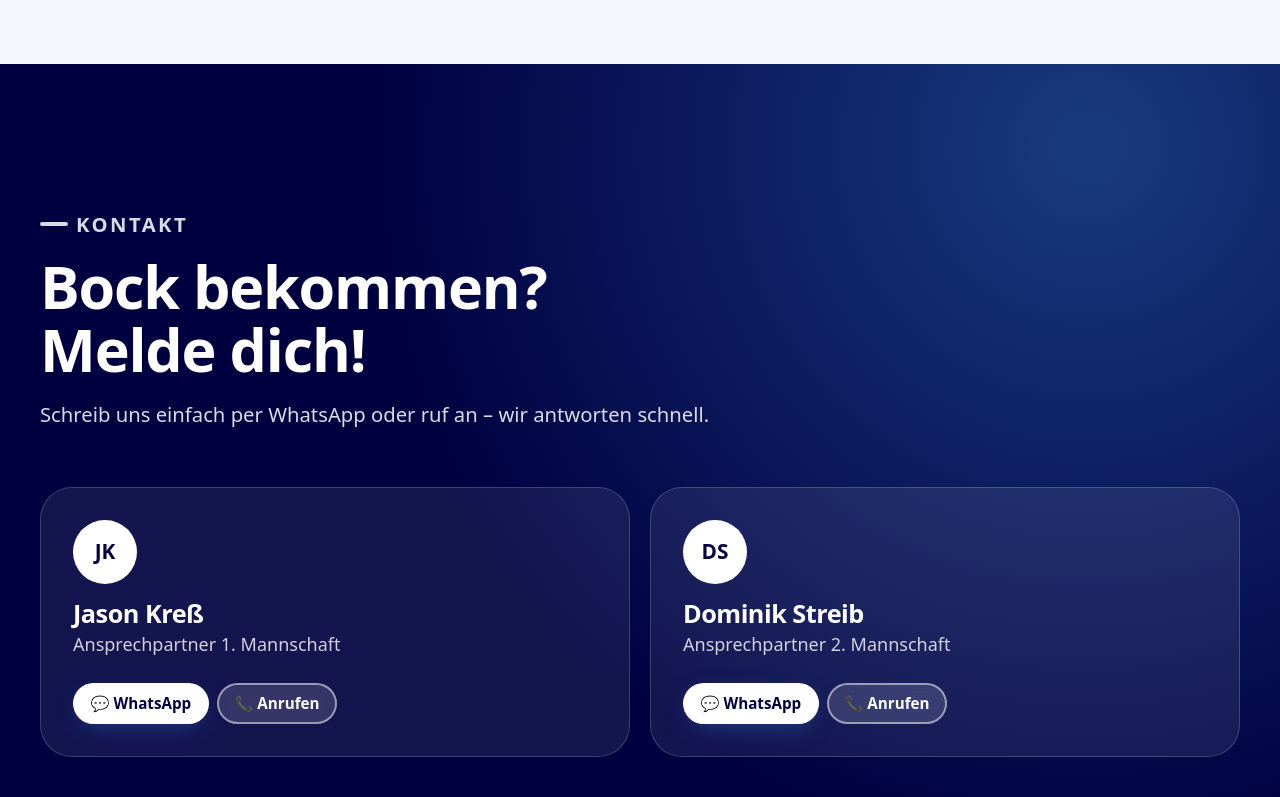
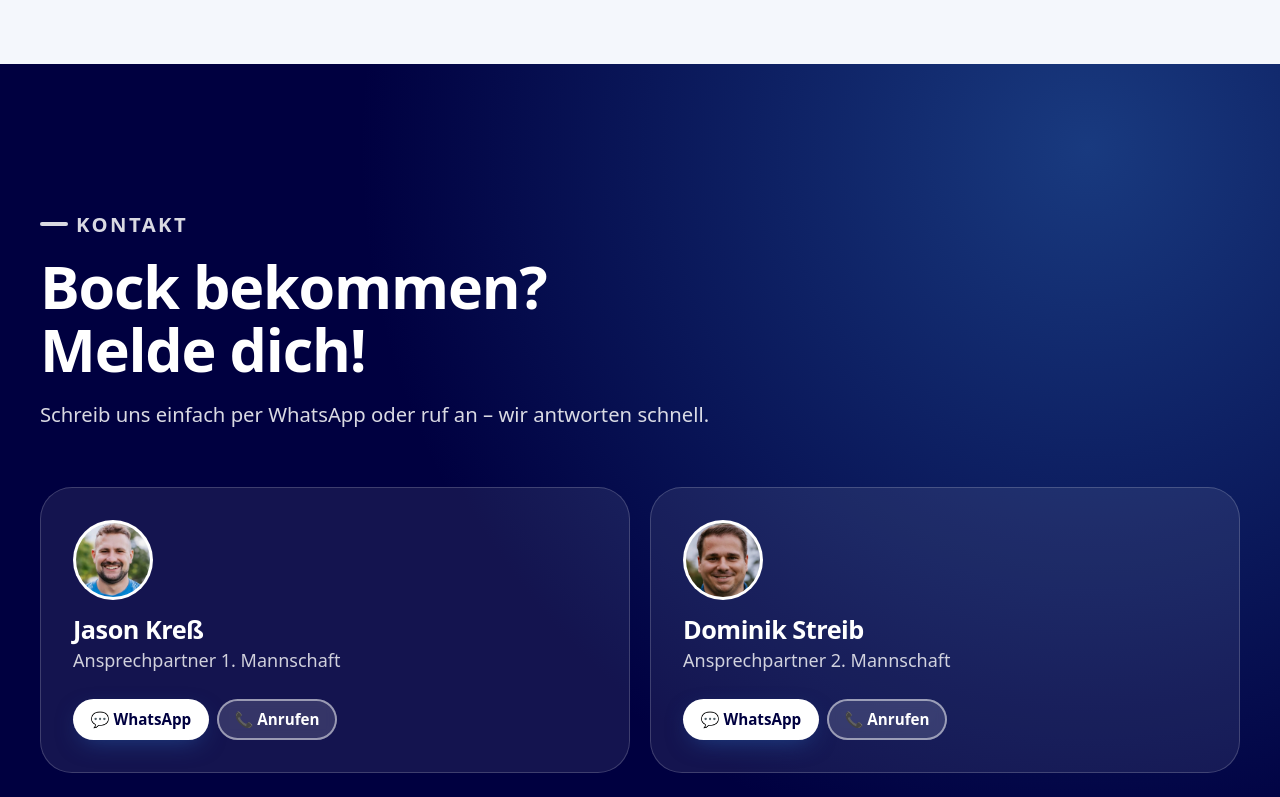
Before and after one commit to pneuberger/tsv-steinsfurt-portfolio, an Astro site: page / in a window 1280 px wide. Shown: the part 8638-9435 px from the top of the page. Built offline with nearby package versions, Linux system fonts and the light colour scheme; Astro itself is replaced by a stand-in of ours.

Commit message:
Add player portraits to testimonials and contact cards
Square head crops (400px, metadata stripped) for Jan Schumacher,
Jonas Richter, Dominik Streib, Dale Werner and Jason Kreß.
Initials remain the fallback when no image is set.

Co-Authored-By: Claude Opus 5.5 <noreply@anthropic.com>

```diff
--- a/src/components/sections/Contact.astro
+++ b/src/components/sections/Contact.astro
@@ -1,4 +1,6 @@
 ---
+import { Image } from 'astro:assets';
+import { img } from '../../lib/images';
 import type { Dictionary } from '../../i18n';
 
 interface Props {
@@ -20,9 +22,13 @@ const digits = (phone: string) => phone.replace(/[^\d+]/g, '');
       {
         t.contact.people.map((p) => (
           <li class="person reveal">
-            <div class="avatar" aria-hidden="true">
-              {p.name.split(' ').map((w) => w[0]).join('').slice(0, 2)}
-            </div>
+            {p.image ? (
+              <Image class="avatar photo" src={img(p.image)} alt={p.name} width={128} height={128} />
+            ) : (
+              <div class="avatar" aria-hidden="true">
+                {p.name.split(' ').map((w) => w[0]).join('').slice(0, 2)}
+              </div>
+            )}
             <h3>{p.name}</h3>
             <p class="role">{p.role}</p>
             <div class="actions">
@@ -77,6 +83,12 @@ const digits = (phone: string) => phone.replace(/[^\d+]/g, '');
     font-size: 1.3rem;
     margin-bottom: 1rem;
   }
+  .avatar.photo {
+    width: 5rem;
+    height: 5rem;
+    object-fit: cover;
+    border: 3px solid rgb(255 255 255 / 0.85);
+  }
   .role {
     opacity: 0.8;
     margin-top: 0.2rem;
--- a/src/i18n/de.json
+++ b/src/i18n/de.json
@@ -63,10 +63,10 @@
     "eyebrow": "Stimmen aus dem Team",
     "title": "Warum wir hier spielen",
     "items": [
-      { "quote": "Gerade für junge Spieler, die sich weiterentwickeln und den nächsten Schritt machen möchten, sind wir genau der richtige Verein. Bei uns hat man einen Trainer, der auf junge Spieler setzt, ihnen das nötige Vertrauen schenkt und bei dem man auch Fehler machen darf, um daraus zu lernen.\n\nUnsere Mannschaft ist sehr eingespielt und der Zusammenhalt ist wirklich besonders. Wir sind wie eine kleine Familie, in der jeder für den anderen da ist. Das schafft ein tolles Umfeld, in dem man sich als Spieler wohlfühlt und sowohl sportlich als auch persönlich weiterentwickeln kann.", "name": "Jan Schumacher", "role": "" },
-      { "quote": "Grund 1: Der Zusammenhalt untereinander ist mit jedem einfach nur mega, es wird sich bei allem von jedem unterstützt.\n\nGrund 2: Das ganze Drumherum, was der Verein für die Mannschaft leistet, ist einfach nur der Hammer und ein Punkt, auf den wir als Spieler sehr stolz sind.", "name": "Jonas Richter", "role": "" },
-      { "quote": "Bei uns bist du nicht einfach nur ein Spieler, sondern Teil einer Mannschaft, in der Zusammenhalt, Spaß und gegenseitige Unterstützung großgeschrieben werden. Wir wollen gemeinsam sportlich etwas erreichen, haben aber genauso neben dem Platz eine richtig gute Gemeinschaft – und genau das macht unser Team aus.", "name": "Dominik Streib", "role": "Ansprechpartner 2. Mannschaft" },
-      { "quote": "Ich spiele seit der F-Jugend im Verein. Würde nie woanders hinwollen.", "name": "Dale Werner", "role": "" }
+      { "quote": "Gerade für junge Spieler, die sich weiterentwickeln und den nächsten Schritt machen möchten, sind wir genau der richtige Verein. Bei uns hat man einen Trainer, der auf junge Spieler setzt, ihnen das nötige Vertrauen schenkt und bei dem man auch Fehler machen darf, um daraus zu lernen.\n\nUnsere Mannschaft ist sehr eingespielt und der Zusammenhalt ist wirklich besonders. Wir sind wie eine kleine Familie, in der jeder für den anderen da ist. Das schafft ein tolles Umfeld, in dem man sich als Spieler wohlfühlt und sowohl sportlich als auch persönlich weiterentwickeln kann.", "name": "Jan Schumacher", "role": "", "image": "person-jan-schumacher" },
+      { "quote": "Grund 1: Der Zusammenhalt untereinander ist mit jedem einfach nur mega, es wird sich bei allem von jedem unterstützt.\n\nGrund 2: Das ganze Drumherum, was der Verein für die Mannschaft leistet, ist einfach nur der Hammer und ein Punkt, auf den wir als Spieler sehr stolz sind.", "name": "Jonas Richter", "role": "", "image": "person-jonas-richter" },
+      { "quote": "Bei uns bist du nicht einfach nur ein Spieler, sondern Teil einer Mannschaft, in der Zusammenhalt, Spaß und gegenseitige Unterstützung großgeschrieben werden. Wir wollen gemeinsam sportlich etwas erreichen, haben aber genauso neben dem Platz eine richtig gute Gemeinschaft – und genau das macht unser Team aus.", "name": "Dominik Streib", "role": "Ansprechpartner 2. Mannschaft", "image": "person-dominik-streib" },
+      { "quote": "Ich spiele seit der F-Jugend im Verein. Würde nie woanders hinwollen.", "name": "Dale Werner", "role": "", "image": "person-dale-werner" }
     ]
   },
   "training": {
@@ -88,8 +88,8 @@
     "whatsapp": "WhatsApp",
     "call": "Anrufen",
     "people": [
-      { "name": "Jason Kreß", "role": "Ansprechpartner 1. Mannschaft", "phone": "+49 1523 3731019" },
-      { "name": "Dominik Streib", "role": "Ansprechpartner 2. Mannschaft", "phone": "+49 172 1320419" }
+      { "name": "Jason Kreß", "role": "Ansprechpartner 1. Mannschaft", "phone": "+49 1523 3731019", "image": "person-jason-kress" },
+      { "name": "Dominik Streib", "role": "Ansprechpartner 2. Mannschaft", "phone": "+49 172 1320419", "image": "person-dominik-streib" }
     ]
   },
   "footer": {
--- a/src/i18n/en.json
+++ b/src/i18n/en.json
@@ -63,10 +63,10 @@
     "eyebrow": "Voices from the team",
     "title": "Why we play here",
     "items": [
-      { "quote": "For young players who want to develop and take the next step, we're exactly the right club. Our coach backs young players, gives them the trust they need and lets them make mistakes so they can learn from them.\n\nOur team is very well-drilled and the team spirit is truly special. We're like a small family where everyone looks out for each other. That creates a great environment where you feel at home as a player and can grow both on and off the pitch.", "name": "Jan Schumacher", "role": "" },
-      { "quote": "Reason 1: The bond between all of us is simply awesome – everyone supports everyone, in everything.\n\nReason 2: Everything the club does for the team around the games is just brilliant, and something we as players are really proud of.", "name": "Jonas Richter", "role": "" },
-      { "quote": "Here you're not just a player – you're part of a team where togetherness, fun and supporting each other really matter. We want to achieve something together on the pitch, but we also have a really great community off it – and that's exactly what makes our team.", "name": "Dominik Streib", "role": "Contact, second team" },
-      { "quote": "I've played for the club since the under-9s. I'd never want to go anywhere else.", "name": "Dale Werner", "role": "" }
+      { "quote": "For young players who want to develop and take the next step, we're exactly the right club. Our coach backs young players, gives them the trust they need and lets them make mistakes so they can learn from them.\n\nOur team is very well-drilled and the team spirit is truly special. We're like a small family where everyone looks out for each other. That creates a great environment where you feel at home as a player and can grow both on and off the pitch.", "name": "Jan Schumacher", "role": "", "image": "person-jan-schumacher" },
+      { "quote": "Reason 1: The bond between all of us is simply awesome – everyone supports everyone, in everything.\n\nReason 2: Everything the club does for the team around the games is just brilliant, and something we as players are really proud of.", "name": "Jonas Richter", "role": "", "image": "person-jonas-richter" },
+      { "quote": "Here you're not just a player – you're part of a team where togetherness, fun and supporting each other really matter. We want to achieve something together on the pitch, but we also have a really great community off it – and that's exactly what makes our team.", "name": "Dominik Streib", "role": "Contact, second team", "image": "person-dominik-streib" },
+      { "quote": "I've played for the club since the under-9s. I'd never want to go anywhere else.", "name": "Dale Werner", "role": "", "image": "person-dale-werner" }
     ]
   },
   "training": {
@@ -88,8 +88,8 @@
     "whatsapp": "WhatsApp",
     "call": "Call",
     "people": [
-      { "name": "Jason Kreß", "role": "Contact, first team", "phone": "+49 1523 3731019" },
-      { "name": "Dominik Streib", "role": "Contact, second team", "phone": "+49 172 1320419" }
+      { "name": "Jason Kreß", "role": "Contact, first team", "phone": "+49 1523 3731019", "image": "person-jason-kress" },
+      { "name": "Dominik Streib", "role": "Contact, second team", "phone": "+49 172 1320419", "image": "person-dominik-streib" }
     ]
   },
   "footer": {
```
Also changed, not shown: src/assets/photos/person-dale-werner.jpg (added), src/assets/photos/person-dominik-streib.jpg (added), src/assets/photos/person-jan-schumacher.jpg (added), src/assets/photos/person-jason-kress.jpg (added), src/assets/photos/person-jonas-richter.jpg (added).
